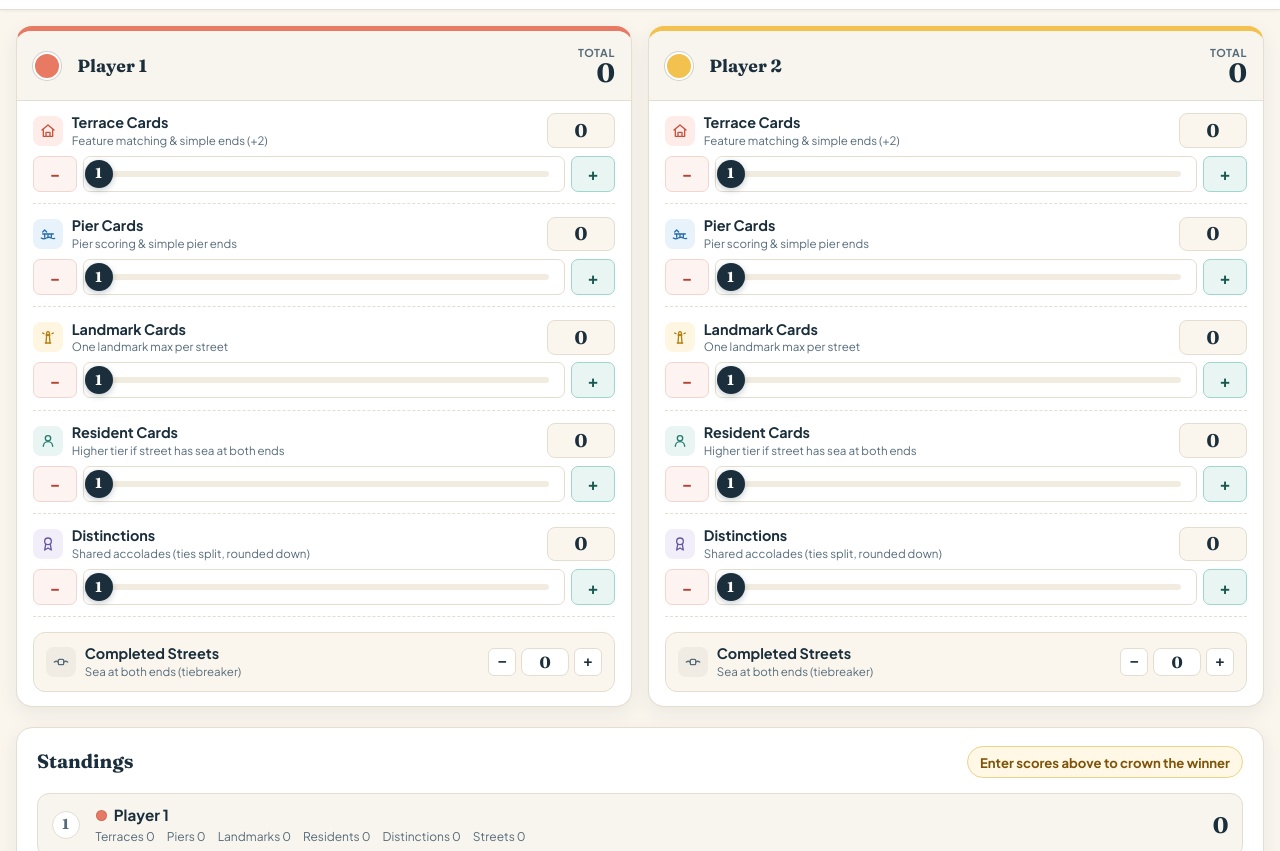
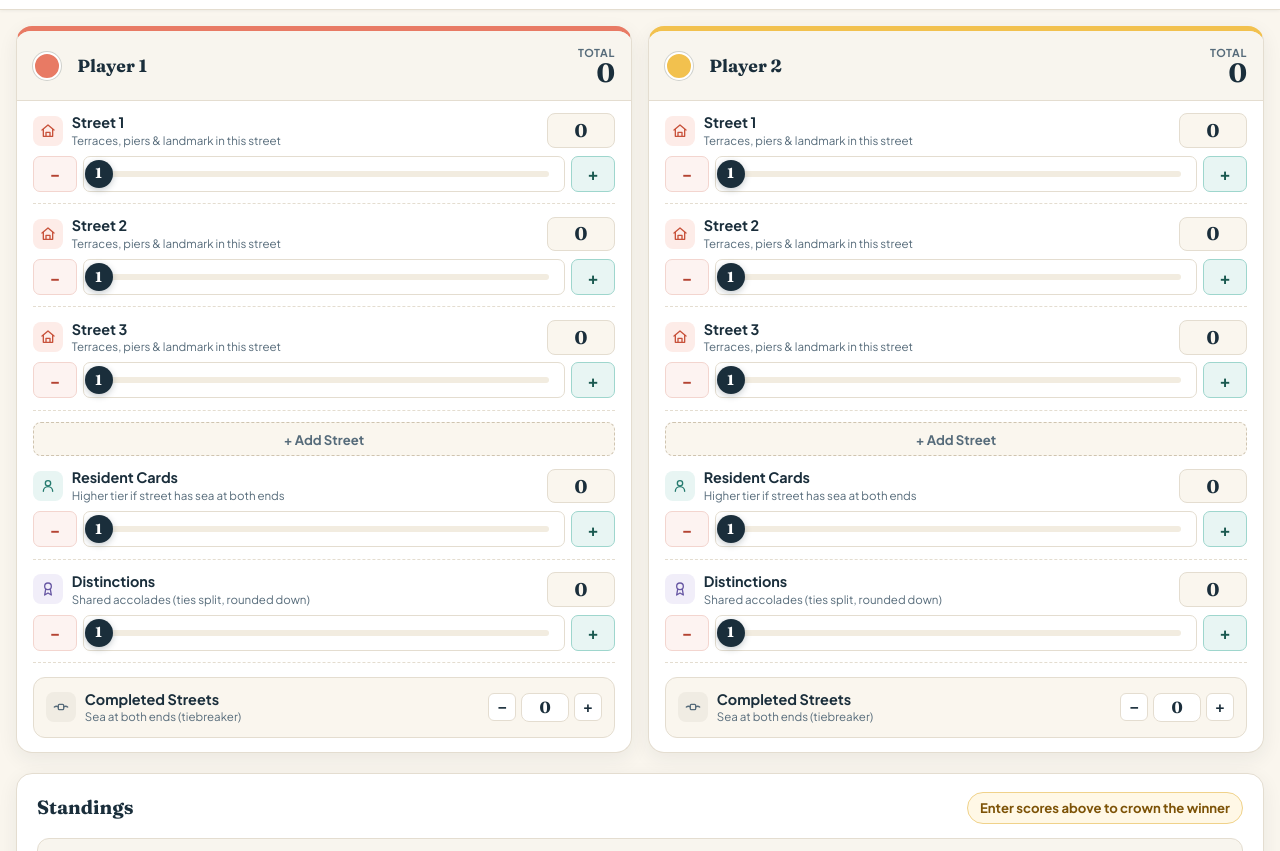
Before and after one commit to smileywiley/tenby-scorecard, a plain HTML site: page index.html in a window 1280 px wide. Shown: the part 62-913 px from the top of the page. Drawn offline with Linux system fonts and the light colour scheme.

Commit message:
Group scoring by streets (3+ with Add Street), then Residents, then Distinctions

```diff
--- a/app.js
+++ b/app.js
@@ -9,64 +9,28 @@
     { id: 'plum', name: 'Heather', hex: '#9B8EC7' },
   ];
 
-  const CATEGORIES = [
-    {
-      key: 'terrace',
-      label: 'Terrace Cards',
-      hint: 'Feature matching & simple ends (+2)',
-      iconClass: 'cat-terrace',
-      svg: `<svg width="16" height="16" viewBox="0 0 24 24" fill="none" stroke="currentColor" stroke-width="2" stroke-linecap="round" stroke-linejoin="round"><path d="M3 10.5 12 3l9 7.5"/><path d="M5 9.5V20h14V9.5"/><path d="M9 20v-6h6v6"/></svg>`,
-    },
-    {
-      key: 'pier',
-      label: 'Pier Cards',
-      hint: 'Pier scoring & simple pier ends',
-      iconClass: 'cat-pier',
-      svg: `<svg width="16" height="16" viewBox="0 0 24 24" fill="none" stroke="currentColor" stroke-width="2" stroke-linecap="round" stroke-linejoin="round"><path d="M2 18c2.5 1.5 5 1.5 7.5 0s5-1.5 7.5 0 3.5 1.2 5 .5"/><path d="M4 12h16"/><path d="M7 12v5"/><path d="M12 12v5"/><path d="M17 12v5"/><path d="M4 9l3-3 3 3"/></svg>`,
-    },
-    {
-      key: 'landmark',
-      label: 'Landmark Cards',
-      hint: 'One landmark max per street',
-      iconClass: 'cat-landmark',
-      svg: `<svg width="16" height="16" viewBox="0 0 24 24" fill="none" stroke="currentColor" stroke-width="2" stroke-linecap="round" stroke-linejoin="round"><path d="M8 21h8"/><path d="M9 21l1-12h4l1 12"/><path d="M9 9h6"/><path d="M10 9V6a2 2 0 1 1 4 0v3"/><path d="M4 6l2 1"/><path d="M20 6l-2 1"/></svg>`,
-    },
-    {
-      key: 'resident',
-      label: 'Resident Cards',
-      hint: 'Higher tier if street has sea at both ends',
-      iconClass: 'cat-resident',
-      svg: `<svg width="16" height="16" viewBox="0 0 24 24" fill="none" stroke="currentColor" stroke-width="2" stroke-linecap="round" stroke-linejoin="round"><circle cx="12" cy="8" r="4"/><path d="M5 20a7 7 0 0 1 14 0"/></svg>`,
-    },
-    {
-      key: 'distinction',
-      label: 'Distinctions',
-      hint: 'Shared accolades (ties split, rounded down)',
-      iconClass: 'cat-distinction',
-      optional: true,
-      svg: `<svg width="16" height="16" viewBox="0 0 24 24" fill="none" stroke="currentColor" stroke-width="2" stroke-linecap="round" stroke-linejoin="round"><circle cx="12" cy="8" r="5"/><path d="M8.5 12.5 7 21l5-3 5 3-1.5-8.5"/></svg>`,
-    },
-  ];
+  const ICONS = {
+    street: `<svg width="16" height="16" viewBox="0 0 24 24" fill="none" stroke="currentColor" stroke-width="2" stroke-linecap="round" stroke-linejoin="round"><path d="M3 10.5 12 3l9 7.5"/><path d="M5 9.5V20h14V9.5"/><path d="M9 20v-6h6v6"/></svg>`,
+    resident: `<svg width="16" height="16" viewBox="0 0 24 24" fill="none" stroke="currentColor" stroke-width="2" stroke-linecap="round" stroke-linejoin="round"><circle cx="12" cy="8" r="4"/><path d="M5 20a7 7 0 0 1 14 0"/></svg>`,
+    distinction: `<svg width="16" height="16" viewBox="0 0 24 24" fill="none" stroke="currentColor" stroke-width="2" stroke-linecap="round" stroke-linejoin="round"><circle cx="12" cy="8" r="5"/><path d="M8.5 12.5 7 21l5-3 5 3-1.5-8.5"/></svg>`,
+  };
+
+  function createDefaultStreets() {
+    return [
+      { score: 0, step: 1 },
+      { score: 0, step: 1 },
+      { score: 0, step: 1 },
+    ];
+  }
 
   function createPlayer(index) {
     return {
       id: `p${index + 1}`,
       name: `Player ${index + 1}`,
       colorIndex: index % PAWN_COLORS.length,
-      scores: {
-        terrace: 0,
-        pier: 0,
-        landmark: 0,
-        resident: 0,
-        distinction: 0,
-      },
-      stepSizes: {
-        terrace: 1,
-        pier: 1,
-        landmark: 1,
-        resident: 1,
-        distinction: 1,
-      },
+      streets: createDefaultStreets(),
+      resident: { score: 0, step: 1 },
+      distinction: { score: 0, step: 1 },
       completedStreets: 0,
     };
   }
@@ -90,15 +54,26 @@
     return state.players.slice(0, state.playerCount);
   }
 
+  function getStreetsTotal(player) {
+    return player.streets.reduce((sum, st) => sum + (Number(st.score) || 0), 0);
+  }
+
   function getPlayerTotal(player) {
-    const s = player.scores;
     return (
-      (Number(s.terrace) || 0) +
-      (Number(s.pier) || 0) +
-      (Number(s.landmark) || 0) +
-      (Number(s.resident) || 0) +
-      (state.includeDistinctions ? Number(s.distinction) || 0 : 0)
+      getStreetsTotal(player) +
+      (Number(player.resident.score) || 0) +
+      (state.includeDistinctions ? Number(player.distinction.score) || 0 : 0)
     );
+  }
+
+  function getRowEntry(player, rowKey) {
+    if (rowKey.startsWith('street-')) {
+      const idx = parseInt(rowKey.slice(7), 10);
+      return player.streets[idx] || null;
+    }
+    if (rowKey === 'resident') return player.resident;
+    if (rowKey === 'distinction') return player.distinction;
+    return null;
   }
 
   function escapeHtml(str) {
@@ -114,18 +89,19 @@
       player: p,
       originalIndex: idx,
       total: getPlayerTotal(p),
-      streets: Number(p.completedStreets) || 0,
-      resident: Number(p.scores.resident) || 0,
+      streetsScore: getStreetsTotal(p),
+      completedStreets: Number(p.completedStreets) || 0,
+      resident: Number(p.resident.score) || 0,
+      distinction: Number(p.distinction.score) || 0,
     }));
 
     active.sort((a, b) => {
       if (b.total !== a.total) return b.total - a.total;
-      if (b.streets !== a.streets) return b.streets - a.streets;
+      if (b.completedStreets !== a.completedStreets) return b.completedStreets - a.completedStreets;
       if (b.resident !== a.resident) return b.resident - a.resident;
       return a.originalIndex - b.originalIndex;
     });
 
-    // Assign competition ranks (1, 1, 3...) when all tiebreakers match
     let currentRank = 1;
     for (let i = 0; i < active.length; i++) {
       if (i > 0) {
@@ -133,7 +109,7 @@
         const curr = active[i];
         const exactTie =
           prev.total === curr.total &&
-          prev.streets === curr.streets &&
+          prev.completedStreets === curr.completedStreets &&
           prev.resident === curr.resident;
         if (!exactTie) {
           currentRank = i + 1;
@@ -185,6 +161,61 @@
       .join('');
   }
 
+  function renderScoreRow({ player, rowKey, label, hint, iconClass, svg, entry, removeIndex }) {
+    const stepVal = entry.step || 1;
+    const pct = (stepVal - 1) / 9;
+    const removeBtn =
+      removeIndex !== undefined
+        ? `<button type="button" class="remove-street-btn" data-remove-street="${removeIndex}" data-player-id="${player.id}" title="Remove ${label}" aria-label="Remove ${label}">&times;</button>`
+        : '';
+
+    return `
+      <div class="score-row">
+        <div class="score-row-top">
+          <div class="category-info">
+            <div class="category-icon ${iconClass}" aria-hidden="true">${svg}</div>
+            <div class="category-text">
+              <span class="category-name">${label}${removeBtn}</span>
+              <span class="category-hint">${hint}</span>
+            </div>
+          </div>
+          <div class="score-input-wrap">
+            <input
+              type="number"
+              inputmode="numeric"
+              class="score-input"
+              data-player-id="${player.id}"
+              data-row-key="${rowKey}"
+              value="${entry.score}"
+              aria-label="${escapeHtml(player.name)} ${label}"
+            />
+          </div>
+        </div>
+        <div class="delta-adder">
+          <button type="button" class="delta-btn delta-minus" data-delta-dir="-1" data-player-id="${player.id}" data-row-key="${rowKey}" aria-label="Subtract from ${label}">&minus;</button>
+          <div class="delta-slider-wrap" style="--pct: ${pct}">
+            <input
+              type="range"
+              min="1"
+              max="10"
+              step="1"
+              class="delta-range"
+              data-delta-range="${player.id}"
+              data-row-key="${rowKey}"
+              value="${stepVal}"
+              aria-label="Points per tap for ${escapeHtml(player.name)} ${label}"
+            />
+            <div class="delta-track" aria-hidden="true">
+              <div class="delta-fill"></div>
+              <span class="delta-thumb">${stepVal}</span>
+            </div>
+          </div>
+          <button type="button" class="delta-btn delta-plus" data-delta-dir="1" data-player-id="${player.id}" data-row-key="${rowKey}" aria-label="Add to ${label}">+</button>
+        </div>
+      </div>
+    `;
+  }
+
   function renderPlayerCards() {
     const active = getActivePlayers();
     const ranked = getRankedPlayers();
@@ -204,62 +235,48 @@
         const isHiddenMobile = state.playerCount > 1 && idx !== state.activeMobileIndex;
         const isWinner = winnerIds.has(player.id);
 
-        const visibleCategories = CATEGORIES.filter(
-          (c) => !c.optional || state.includeDistinctions
-        );
+        const streetRowsHtml = player.streets
+          .map((streetEntry, sIdx) =>
+            renderScoreRow({
+              player,
+              rowKey: `street-${sIdx}`,
+              label: `Street ${sIdx + 1}`,
+              hint: 'Terraces, piers & landmark in this street',
+              iconClass: 'cat-terrace',
+              svg: ICONS.street,
+              entry: streetEntry,
+              removeIndex: sIdx >= 3 ? sIdx : undefined,
+            })
+          )
+          .join('');
 
-        const rowsHtml = visibleCategories
-          .map((cat) => {
-            const val = player.scores[cat.key];
-            const stepVal = player.stepSizes[cat.key] || 1;
-            const pct = (stepVal - 1) / 9;
-            return `
-              <div class="score-row">
-                <div class="score-row-top">
-                  <div class="category-info">
-                    <div class="category-icon ${cat.iconClass}" aria-hidden="true">${cat.svg}</div>
-                    <div class="category-text">
-                      <span class="category-name">${cat.label}</span>
-                      <span class="category-hint">${cat.hint}</span>
-                    </div>
-                  </div>
-                  <div class="score-input-wrap">
-                    <input
-                      type="number"
-                      inputmode="numeric"
-                      class="score-input"
-                      data-player-id="${player.id}"
-                      data-category="${cat.key}"
-                      value="${val}"
-                      aria-label="${escapeHtml(player.name)} ${cat.label}"
-                    />
-                  </div>
-                </div>
-                <div class="delta-adder">
-                  <button type="button" class="delta-btn delta-minus" data-delta-dir="-1" data-player-id="${player.id}" data-category="${cat.key}" aria-label="Subtract from ${cat.label}">&minus;</button>
-                  <div class="delta-slider-wrap" style="--pct: ${pct}">
-                    <input
-                      type="range"
-                      min="1"
-                      max="10"
-                      step="1"
-                      class="delta-range"
-                      data-delta-range="${player.id}"
-                      data-category="${cat.key}"
-                      value="${stepVal}"
-                      aria-label="Points per tap for ${escapeHtml(player.name)} ${cat.label}"
-                    />
-                    <div class="delta-track" aria-hidden="true">
-                      <div class="delta-fill"></div>
-                      <span class="delta-thumb">${stepVal}</span>
-                    </div>
-                  </div>
-                  <button type="button" class="delta-btn delta-plus" data-delta-dir="1" data-player-id="${player.id}" data-category="${cat.key}" aria-label="Add to ${cat.label}">+</button>
-                </div>
-              </div>
-            `;
-          })
-          .join('');
+        const addStreetHtml = `
+          <button type="button" class="add-street-btn" data-add-street="${player.id}">
+            + Add Street
+          </button>
+        `;
+
+        const residentRowHtml = renderScoreRow({
+          player,
+          rowKey: 'resident',
+          label: 'Resident Cards',
+          hint: 'Higher tier if street has sea at both ends',
+          iconClass: 'cat-resident',
+          svg: ICONS.resident,
+          entry: player.resident,
+        });
+
+        const distinctionRowHtml = state.includeDistinctions
+          ? renderScoreRow({
+              player,
+              rowKey: 'distinction',
+              label: 'Distinctions',
+              hint: 'Shared accolades (ties split, rounded down)',
+              iconClass: 'cat-distinction',
+              svg: ICONS.distinction,
+              entry: player.distinction,
+            })
+          : '';
 
         return `
           <article
@@ -293,7 +310,10 @@
             </header>
 
             <div class="score-rows">
-              ${rowsHtml}
+              ${streetRowsHtml}
+              ${addStreetHtml}
+              ${residentRowHtml}
+              ${distinctionRowHtml}
 
               ${
                 state.playerCount > 1
@@ -336,7 +356,7 @@
     if (state.playerCount === 1) {
       const solo = state.players[0];
       const total = getPlayerTotal(solo);
-      const s = solo.scores;
+      const streetsScore = getStreetsTotal(solo);
       standingsEl.innerHTML = `
         <div class="standings-header">
           <h2>Solo Summary</h2>
@@ -352,11 +372,9 @@
             <div class="solo-hero-value">${total} <span style="font-size: 0.95rem; font-weight: 500; color: var(--ink-muted);">pts</span></div>
           </div>
           <div class="solo-breakdown-pills">
-            <span class="solo-pill">Terraces: <strong>${s.terrace}</strong></span>
-            <span class="solo-pill">Piers: <strong>${s.pier}</strong></span>
-            <span class="solo-pill">Landmarks: <strong>${s.landmark}</strong></span>
-            <span class="solo-pill">Residents: <strong>${s.resident}</strong></span>
-            ${state.includeDistinctions ? `<span class="solo-pill">Distinctions: <strong>${s.distinction}</strong></span>` : ''}
+            <span class="solo-pill">Streets (${solo.streets.length}): <strong>${streetsScore}</strong></span>
+            <span class="solo-pill">Residents: <strong>${solo.resident.score}</strong></span>
+            ${state.includeDistinctions ? `<span class="solo-pill">Distinctions: <strong>${solo.distinction.score}</strong></span>` : ''}
           </div>
         </div>
       `;
@@ -377,8 +395,8 @@
         const runnerUp = ranked[1];
         let tieNote = '';
         if (runnerUp && runnerUp.total === w.total) {
-          if (w.streets !== runnerUp.streets) {
-            tieNote = ` — won on completed streets (${w.streets} vs ${runnerUp.streets})`;
+          if (w.completedStreets !== runnerUp.completedStreets) {
+            tieNote = ` — won on completed streets (${w.completedStreets} vs ${runnerUp.completedStreets})`;
           } else if (w.resident !== runnerUp.resident) {
             tieNote = ` — won on Resident pts (${w.resident} vs ${runnerUp.resident})`;
           }
@@ -391,7 +409,6 @@
       .map((entry) => {
         const p = entry.player;
         const color = PAWN_COLORS[p.colorIndex].hex;
-        const s = p.scores;
         const isFirst = hasAnyPoints && entry.rank === 1;
         return `
           <div class="standing-row ${isFirst ? 'rank-1' : ''}">
@@ -402,12 +419,10 @@
                 <span class="standing-name">${escapeHtml(p.name)}</span>
               </div>
               <div class="standing-breakdown">
-                <span>Terraces ${s.terrace}</span>
-                <span>Piers ${s.pier}</span>
-                <span>Landmarks ${s.landmark}</span>
-                <span>Residents ${s.resident}</span>
-                ${state.includeDistinctions ? `<span>Distinctions ${s.distinction}</span>` : ''}
-                <span>Streets ${entry.streets}</span>
+                <span>Streets ${entry.streetsScore}</span>
+                <span>Residents ${entry.resident}</span>
+                ${state.includeDistinctions ? `<span>Distinctions ${entry.distinction}</span>` : ''}
+                <span>Completed ${entry.completedStreets}</span>
               </div>
             </div>
             <div class="standing-score">${entry.total}</div>
@@ -436,7 +451,6 @@
       if (tabScoreEl) tabScoreEl.textContent = String(total);
     }
 
-    // Update winner highlight on cards without re-rendering inputs
     const ranked = getRankedPlayers();
     const hasAnyPoints = ranked.some((r) => r.total > 0);
     const winnerIds = new Set(
@@ -479,14 +493,15 @@
 
   resetBtn.addEventListener('click', () => {
     const hasScores = getActivePlayers().some(
-      (p) => getPlayerTotal(p) !== 0 || p.completedStreets !== 0
+      (p) => getPlayerTotal(p) !== 0 || p.completedStreets !== 0 || p.streets.length > 3
     );
     if (hasScores && !window.confirm('Clear all scores and start a new game?')) {
       return;
     }
     state.players.forEach((p) => {
-      p.scores = { terrace: 0, pier: 0, landmark: 0, resident: 0, distinction: 0 };
-      p.stepSizes = { terrace: 1, pier: 1, landmark: 1, resident: 1, distinction: 1 };
+      p.streets = createDefaultStreets();
+      p.resident = { score: 0, step: 1 };
+      p.distinction = { score: 0, step: 1 };
       p.completedStreets = 0;
     });
     renderAll();
@@ -513,16 +528,18 @@
     container.appendChild(pop);
   }
 
-  function applyDelta(playerId, category, dir) {
+  function applyDelta(playerId, rowKey, dir) {
     const player = state.players.find((p) => p.id === playerId);
     if (!player) return;
+    const entry = getRowEntry(player, rowKey);
+    if (!entry) return;
 
-    const amount = Number(player.stepSizes[category]) || 1;
-    const nextVal = (Number(player.scores[category]) || 0) + amount * dir;
-    player.scores[category] = nextVal;
+    const amount = Number(entry.step) || 1;
+    const nextVal = (Number(entry.score) || 0) + amount * dir;
+    entry.score = nextVal;
 
     const scoreInput = playersGridEl.querySelector(
-      `input[data-player-id="${playerId}"][data-category="${category}"]`
+      `input[data-player-id="${playerId}"][data-row-key="${rowKey}"]`
     );
     if (scoreInput) {
       scoreInput.value = String(nextVal);
@@ -537,8 +554,32 @@
   playersGridEl.addEventListener('click', (e) => {
     const deltaBtn = e.target.closest('button[data-delta-dir]');
     if (deltaBtn) {
-      const { playerId, category, deltaDir } = deltaBtn.dataset;
-      applyDelta(playerId, category, Number(deltaDir));
+      const { playerId, rowKey, deltaDir } = deltaBtn.dataset;
+      applyDelta(playerId, rowKey, Number(deltaDir));
+      return;
+    }
+
+    const addStreetBtn = e.target.closest('button[data-add-street]');
+    if (addStreetBtn) {
+      const playerId = addStreetBtn.dataset.addStreet;
+      const player = state.players.find((p) => p.id === playerId);
+      if (!player) return;
+      player.streets.push({ score: 0, step: 1 });
+      renderPlayerCards();
+      renderStandings();
+      return;
+    }
+
+    const removeStreetBtn = e.target.closest('button[data-remove-street]');
+    if (removeStreetBtn) {
+      const playerId = removeStreetBtn.dataset.playerId;
+      const idx = Number(removeStreetBtn.dataset.removeStreet);
+      const player = state.players.find((p) => p.id === playerId);
+      if (!player || idx < 3 || idx >= player.streets.length) return;
+      player.streets.splice(idx, 1);
+      renderMobileTabs();
+      renderPlayerCards();
+      renderStandings();
       return;
     }
 
@@ -571,12 +612,16 @@
     const deltaRange = e.target.closest('input[data-delta-range]');
     if (deltaRange) {
       const playerId = deltaRange.dataset.deltaRange;
-      const category = deltaRange.dataset.category;
+      const rowKey = deltaRange.dataset.rowKey;
       const player = state.players.find((p) => p.id === playerId);
       if (!player) return;
-      const prevVal = player.stepSizes[category] || 1;
+      const entry = getRowEntry(player, rowKey);
+      if (!entry) return;
+
+      const prevVal = entry.step || 1;
       const val = Math.min(10, Math.max(1, parseInt(deltaRange.value, 10) || 1));
-      player.stepSizes[category] = val;
+      entry.step = val;
+
       const wrap = deltaRange.closest('.delta-slider-wrap');
       if (wrap) {
         wrap.style.setProperty('--pct', String((val - 1) / 9));
@@ -589,13 +634,15 @@
       return;
     }
 
-    const scoreInput = e.target.closest('input[data-category]');
+    const scoreInput = e.target.closest('input[data-row-key]');
     if (scoreInput) {
-      const { playerId, category } = scoreInput.dataset;
+      const { playerId, rowKey } = scoreInput.dataset;
       const player = state.players.find((p) => p.id === playerId);
       if (!player) return;
+      const entry = getRowEntry(player, rowKey);
+      if (!entry) return;
       const parsed = parseInt(scoreInput.value, 10);
-      player.scores[category] = Number.isNaN(parsed) ? 0 : parsed;
+      entry.score = Number.isNaN(parsed) ? 0 : parsed;
       updateLiveTotalsAndStandings(playerId);
       return;
     }
--- a/styles.css
+++ b/styles.css
@@ -689,6 +689,47 @@ body {
   color: #FFFFFF;
 }
 
+.add-street-btn {
+  display: inline-flex;
+  align-items: center;
+  justify-content: center;
+  gap: 0.35rem;
+  width: 100%;
+  padding: 0.48rem 0.75rem;
+  border: 1.5px dashed var(--border-strong);
+  background: var(--bg-sand);
+  color: var(--ink-muted);
+  font-family: inherit;
+  font-size: 0.82rem;
+  font-weight: 700;
+  border-radius: var(--radius-sm);
+  cursor: pointer;
+  transition: all 0.15s ease;
+}
+
+.add-street-btn:hover {
+  background: var(--bg-sand-alt);
+  color: var(--ink);
+  border-color: var(--ink-subtle);
+}
+
+.remove-street-btn {
+  border: none;
+  background: transparent;
+  color: var(--ink-subtle);
+  font-size: 1.05rem;
+  line-height: 1;
+  padding: 0.15rem 0.3rem;
+  border-radius: 4px;
+  cursor: pointer;
+  margin-left: 0.2rem;
+}
+
+.remove-street-btn:hover {
+  background: #FDF3F1;
+  color: #B44332;
+}
+
 /* Tiebreaker row */
 .tiebreaker-box {
   margin-top: 0.2rem;
```
Also changed, not shown: index.html (+2 -2 lines).
